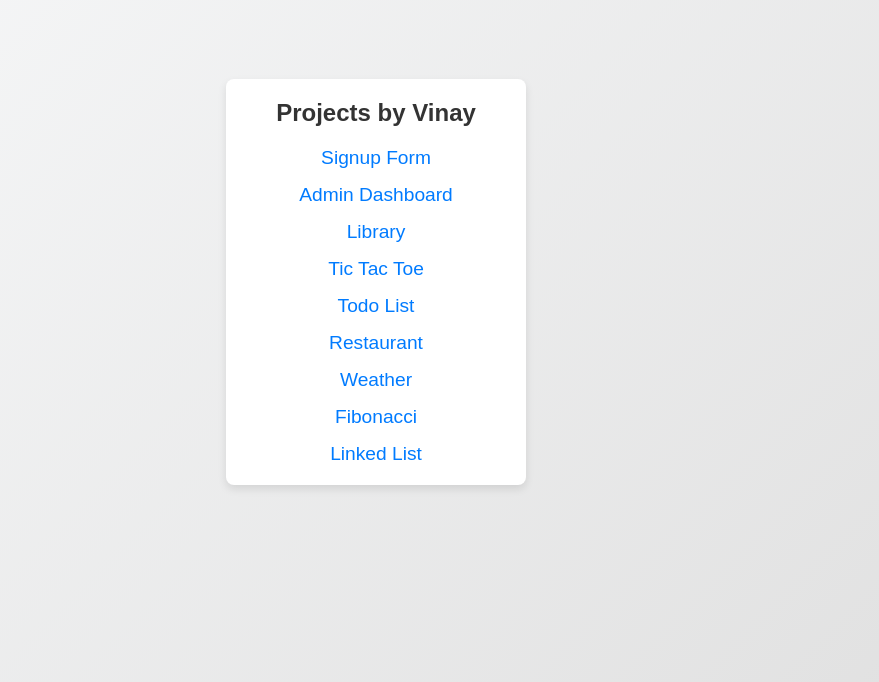
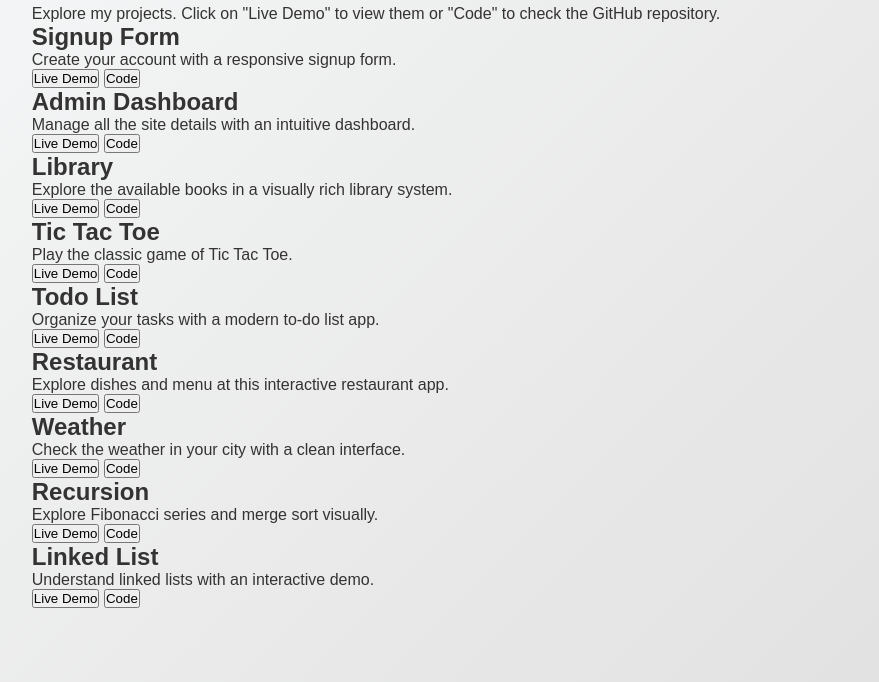
Before and after one commit to yadavnan/qtrams_practice, a plain HTML site: page index.html in a window 1280 px wide. Shown: the part 118-800 px from the top of the page, without its empty margins (264-1143 px from the left). Drawn offline with Linux system fonts and the light colour scheme.

Commit message:
Update index.html

```diff
--- a/index.html
+++ b/index.html
@@ -3,41 +3,89 @@
 <head>
   <meta charset="UTF-8">
   <meta name="viewport" content="width=device-width, initial-scale=1.0">
-  <title>Navigator</title>
+  <title>Vinay's Projects</title>
   <link rel="stylesheet" href="./navigator.css">
 </head>
 <body>
   <div class="container">
-    <div class="form-container">
-      <h1>Projects by Vinay</h1>
-      <div class="form-row" data-preview="Signup Form - Create your account here.">
-        <label onclick="window.open('./signupform', '_blank')">Signup Form</label>
+    <div class="projects-container">
+      <h1>Vinay's Projects</h1>
+      <p>Explore my projects. Click on "Live Demo" to view them or "Code" to check the GitHub repository.</p>
+      <div class="project-list">
+        <!-- Individual project -->
+        <div class="project-card">
+          <h2>Signup Form</h2>
+          <p>Create your account with a responsive signup form.</p>
+          <div class="buttons">
+            <button onclick="window.open('./signupform', '_blank')">Live Demo</button>
+            <button onclick="window.open('https://github.com/yadavnan/qtrams_practice/tree/main/signupform', '_blank')">Code</button>
           </div>
-      <div class="form-row" data-preview="Admin Dashboard - Manage all the site details.">
-        <label onclick="window.open('./admin_dash', '_blank')">Admin Dashboard</label>
         </div>
-      <div class="form-row" data-preview="Library - Explore the available books.">
-        <label onclick="window.open('./library', '_blank')">Library</label>
+        <div class="project-card">
+          <h2>Admin Dashboard</h2>
+          <p>Manage all the site details with an intuitive dashboard.</p>
+          <div class="buttons">
+            <button onclick="window.open('./admin_dash', '_blank')">Live Demo</button>
+            <button onclick="window.open('https://github.com/yadavnan/qtrams_practice/tree/main/admin_dash', '_blank')">Code</button>
           </div>
-      <div class="form-row" data-preview="Tic Tac Toe - Play the classic game.">
-        <label onclick="window.open('./tictactoe', '_blank')">Tic Tac Toe</label>
         </div>
-      <div class="form-row" data-preview="Todo List - Add ur first todo.">
-        <label onclick="window.open('https://yadavnan.github.io/todolist/')">Todo List</label>
+        <div class="project-card">
+          <h2>Library</h2>
+          <p>Explore the available books in a visually rich library system.</p>
+          <div class="buttons">
+            <button onclick="window.open('./library', '_blank')">Live Demo</button>
+            <button onclick="window.open('https://github.com/yadavnan/qtrams_practice/tree/main/library', '_blank')">Code</button>
           </div>
-       <div class="form-row" data-preview="Restaurant - Eat what u want.">
-        <label onclick="window.open('https://yadavnan.github.io/restaurant/')">Restaurant</label>
         </div>
-      <div class="form-row" data-preview="weather - check weather.">
-        <label onclick="window.open('https://yadavnan.github.io/weather/')">Weather</label>
+        <div class="project-card">
+          <h2>Tic Tac Toe</h2>
+          <p>Play the classic game of Tic Tac Toe.</p>
+          <div class="buttons">
+            <button onclick="window.open('./tictactoe', '_blank')">Live Demo</button>
+            <button onclick="window.open('https://github.com/yadavnan/qtrams_practice/tree/main/tictactoe', '_blank')">Code</button>
           </div>
-      <div class="form-row" data-preview="Fibonacci&Mergesort - check mergedsort.">
-        <label onclick="window.open('https://yadavnan.github.io/recursion/')">Fibonacci</label>
         </div>
-      <div class="form-row" data-preview="Linked List."></div>
-        <label onclick="window.open('./linkedlist', '_blank')">Linked List</label>
+        <div class="project-card">
+          <h2>Todo List</h2>
+          <p>Organize your tasks with a modern to-do list app.</p>
+          <div class="buttons">
+            <button onclick="window.open('https://yadavnan.github.io/todolist/', '_blank')">Live Demo</button>
+            <button onclick="window.open('https://github.com/yadavnan/todolist', '_blank')">Code</button>
           </div>
-
+        </div>
+        <div class="project-card">
+          <h2>Restaurant</h2>
+          <p>Explore dishes and menu at this interactive restaurant app.</p>
+          <div class="buttons">
+            <button onclick="window.open('https://yadavnan.github.io/restaurant/', '_blank')">Live Demo</button>
+            <button onclick="window.open('https://github.com/yadavnan/restaurant', '_blank')">Code</button>
+          </div>
+        </div>
+        <div class="project-card">
+          <h2>Weather</h2>
+          <p>Check the weather in your city with a clean interface.</p>
+          <div class="buttons">
+            <button onclick="window.open('https://yadavnan.github.io/weather/', '_blank')">Live Demo</button>
+            <button onclick="window.open('https://github.com/yadavnan/weather', '_blank')">Code</button>
+          </div>
+        </div>
+        <div class="project-card">
+          <h2>Recursion</h2>
+          <p>Explore Fibonacci series and merge sort visually.</p>
+          <div class="buttons">
+            <button onclick="window.open('https://yadavnan.github.io/recursion/', '_blank')">Live Demo</button>
+            <button onclick="window.open('https://github.com/yadavnan/recursion', '_blank')">Code</button>
+          </div>
+        </div>
+        <div class="project-card">
+          <h2>Linked List</h2>
+          <p>Understand linked lists with an interactive demo.</p>
+          <div class="buttons">
+            <button onclick="window.open('./linkedlist', '_blank')">Live Demo</button>
+            <button onclick="window.open('https://github.com/yadavnan/qtrams_practice/tree/main/linkedlist', '_blank')">Code</button>
+          </div>
+        </div>
+      </div>
     </div>
   </div>
 </body>
```
Lines whose indentation alone changed are shown as unchanged.
